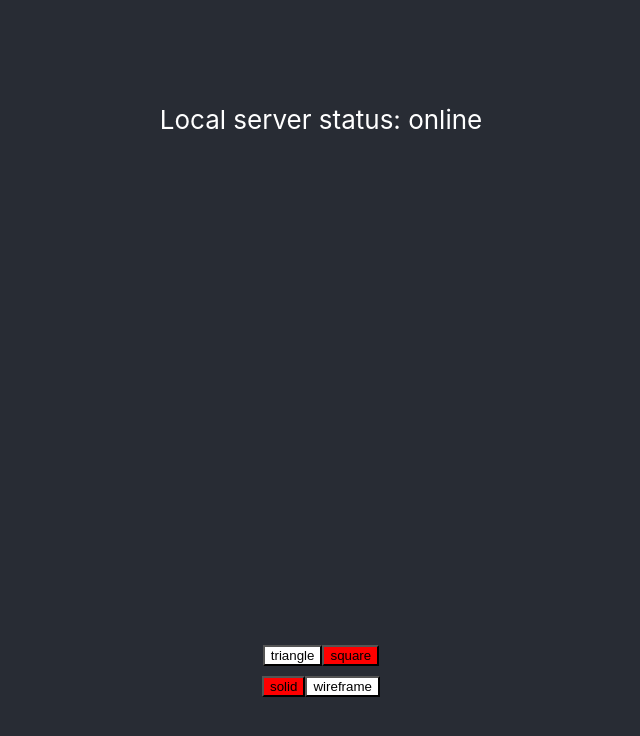
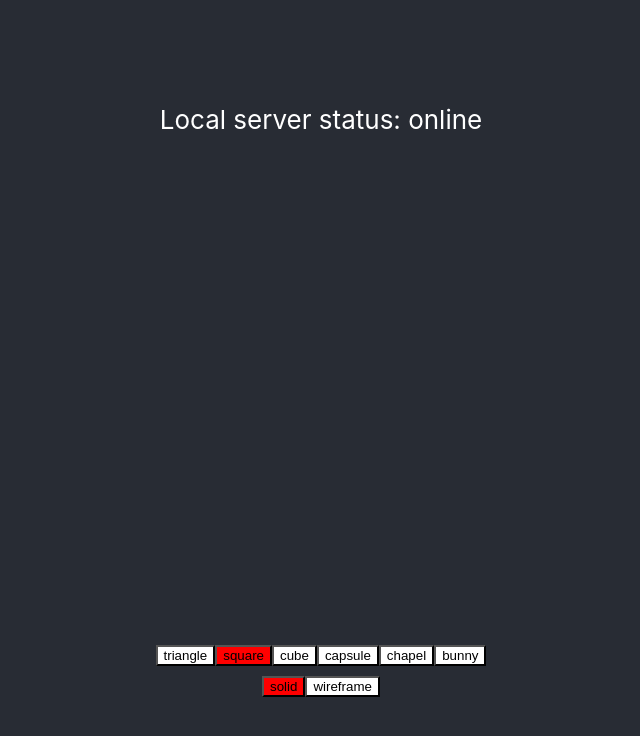
Before and after one commit to sillyfunnypedro/5310-normal-map, a React (Create React App) app in the folder part1/: page / in a window 1280 px wide. Shown: the top 736 px of the page, without its empty margins (319-959 px from the left). Built offline with nearby package versions, Linux system fonts and the light colour scheme; no server answers.

Commit message:
multiobject loading complete

```diff
--- a/part1/src/App.tsx
+++ b/part1/src/App.tsx
@@ -45,8 +45,20 @@ function App() {
 
   // load the model string from the cache
   useEffect(() => {
-    let newString = objLoader.getFile(fileName);
-    updateModelString(newString);
+    // reping every 1/20th of a second until the newString is not ''
+    // this is a hack to get around the fact that the ObjFileLoader
+    // is not a react component and so it cannot use the useEffect hook
+    // to update the modelString
+    let interval = setInterval(() => {
+
+      let newString = objLoader.getFile(fileName);
+      if (newString !== '') {
+
+        updateModelString(newString);
+        clearInterval(interval);
+      }
+    }, 50);
+
   }, [fileName]);
 
 
@@ -64,17 +76,13 @@ function App() {
     setRenderMode(nemMode);
   }
 
-  function updateRenderObject(newObject: string) {
+  function updateRenderObject(newObject: string, newFile: string) {
     if (newObject === renderObject) {
       return;
     }
 
-    if (newObject === 'triangle') {
-      setFileName('triangle/triangle.obj');
-    }
-    else if (newObject === 'square') {
-      setFileName('square/square.obj');
-    }
+    setFileName(newFile);
+
     setRenderObject(newObject);
   }
 
--- a/part1/src/ControlComponent.tsx
+++ b/part1/src/ControlComponent.tsx
@@ -12,17 +12,26 @@ interface ControlComponentProps {
     renderMode: string;
 
     // the callback functions to update the object and mode
-    updateRenderObject: (newObject: string) => void;
+    updateRenderObject: (newObject: string, newFile: string) => void;
     updateRenderMode: (newMode: string) => void;
 }
 
+
+const objectFileMap: Map<string, string> = new Map([
+    ["triangle", "triangle/triangle.obj"],
+    ["square", "square/square.obj"],
+    ["cube", "cube/cube.obj"],
+    ["capsule", "capsule/capsule.obj"],
+    ["chapel", "chapel/chapel_obj.obj"],
+    ["bunny", "bunny/bunny_centered.obj"]
+]);
 /**
  *
  * @param string[]
  *
  * @returns HTML component with as many buttons as there are strings in the array
  */
-function makeButtons(strings: string[], value: string, callback: (arg: string) => void) {
+function makeModeButtons(strings: string[], value: string, callback: (arg: string) => void) {
     return (
         <div>
             {strings.map((string) => (
@@ -40,6 +49,31 @@ function makeButtons(strings: string[], value: string, callback: (arg: string) =
     );
 }
 
+
+/**
+ *
+ * @param string[]
+ *
+ * @returns HTML component with as many buttons as there are strings in the array
+ */
+function makeObjectButtons(value: string, callback: (model: string, file: string) => void) {
+    const strings = Array.from(objectFileMap.keys());
+    return (
+        <div>
+            {strings.map((string) => (
+                <button
+                    key={string}
+                    onClick={() => callback(string, objectFileMap.get(string) as string)}
+                    style={{
+                        backgroundColor: value === string ? 'red' : 'white',
+                    }}
+                >
+                    {string}
+                </button>
+            ))}
+        </div>
+    );
+}
 // define the ControlComponent
 function ControlComponent({ renderObject, renderMode, updateRenderObject, updateRenderMode }: ControlComponentProps) {
 
@@ -51,8 +85,8 @@ function ControlComponent({ renderObject, renderMode, updateRenderObject, update
 
     return (
         <div>
-            {makeButtons(["triangle", "square"], renderObject, updateRenderObject)}
-            {makeButtons(["solid", "wireframe"], renderMode, updateRenderMode)}
+            {makeObjectButtons(renderObject, updateRenderObject)}
+            {makeModeButtons(["solid", "wireframe"], renderMode, updateRenderMode)}
         </div>
 
 
--- a/part1/src/ObjFileLoader.ts
+++ b/part1/src/ObjFileLoader.ts
@@ -35,7 +35,7 @@ class ObjFileLoader {
      * */
     public async loadIntoCache(path: string) {
         if (this.cache.has(path)) {
-            console.log('xxxxxx. already loaded');
+            console.log(`${path} already loaded`);
             return this.cache.get(path)!;
         }
         console.log('loading into cache');
@@ -51,7 +51,7 @@ class ObjFileLoader {
             )
             .then((response => response.text()))
             .then((data) => {
-                console.log('sdjkfsdkjfhsdfkjhsdfj');
+                console.log(`data for ${path}`);
                 console.log(data);
                 this.cache.set(path, data);
             }
```
